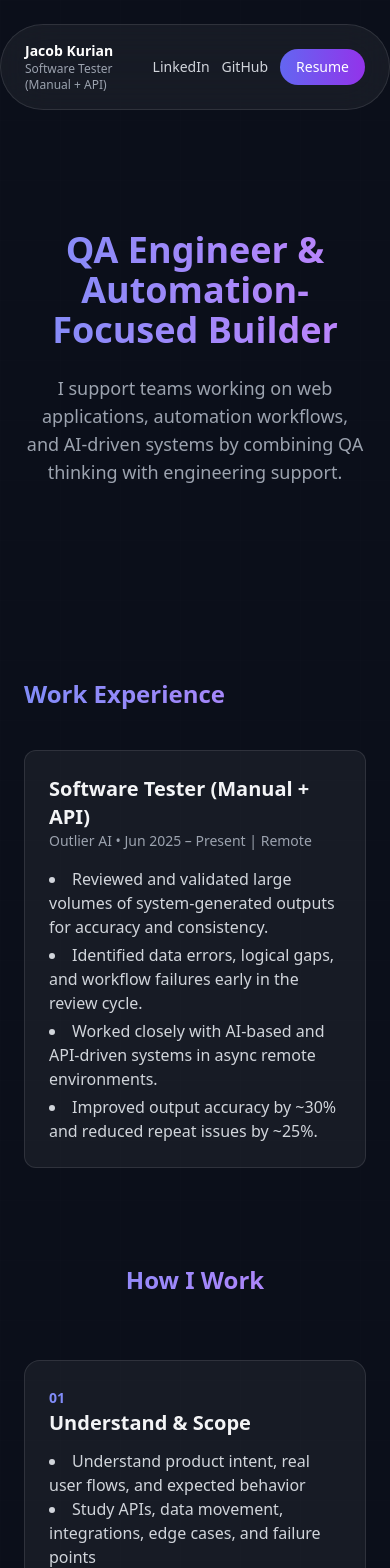
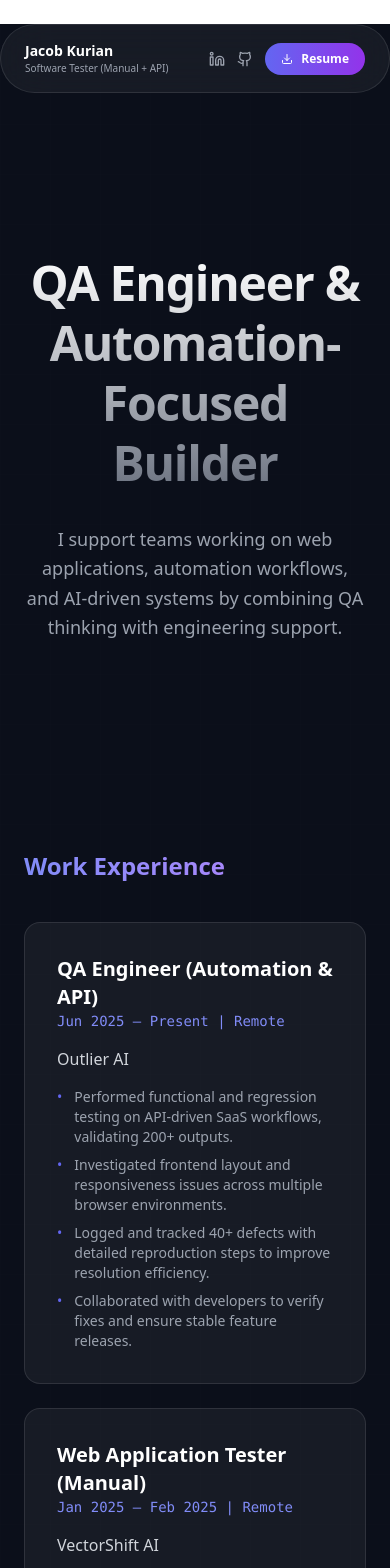
Before and after one commit to Yakhob/jacob-portfolio, a React (Create React App) app: page / in a window 390 px wide. Shown: the top 1568 px of the page. Built offline with nearby package versions, Linux system fonts and the light colour scheme; the HTML template or start-up script is replaced by a standard one.

Commit message:
Refactor App.js to include social links and icons

```diff
--- a/src/App.js
+++ b/src/App.js
@@ -1,270 +1,208 @@
 import React from "react";
+import {
+  Layout,
+  Server,
+  ShieldCheck,
+  Database,
+  ArrowRight,
+  Download,
+  Mail,
+  Linkedin,
+  Github
+} from "lucide-react";
 
 /* -------------------- DATA -------------------- */
 
-const workflowSteps = [
+const socialLinks = {
+  github: "https://github.com/Yakhob",
+  linkedin: "https://www.linkedin.com/in/jacob-kurian-b78725243/",
+};
+
+
+const workExperience = [
   {
-    step: "01",
-    title: "Understand & Scope",
+    role: "QA Engineer (Automation & API)",
+    company: "Outlier AI",
+    period: "Jun 2025 – Present | Remote",
     points: [
-      "Understand product intent, real user flows, and expected behavior",
-      "Study APIs, data movement, integrations, edge cases, and failure points",
+      "Performed functional and regression testing on API-driven SaaS workflows, validating 200+ outputs.",
+      "Investigated frontend layout and responsiveness issues across multiple browser environments.",
+      "Logged and tracked 40+ defects with detailed reproduction steps to improve resolution efficiency.",
+      "Collaborated with developers to verify fixes and ensure stable feature releases.",
     ],
   },
   {
-    step: "02",
-    title: "Test & Observe",
+    role: "Web Application Tester (Manual)",
+    company: "VectorShift AI",
+    period: "Jan 2025 – Feb 2025 | Remote",
     points: [
-      "Manual UI testing across real user and admin scenarios",
-      "API testing and response validation for accuracy and consistency",
-    ],
-  },
-  {
-    step: "03",
-    title: "Identify & Verify Issues",
-    points: [
-      "Identify defects, data mismatches, and logic gaps early",
-      "Re-test fixes and perform focused regression checks",
-    ],
-  },
-  {
-    step: "04",
-    title: "Stabilize & Strengthen",
-    points: [
-      "Reduce repeat issues through structured validation cycles",
-      "Improve reliability, consistency, usability, and system confidence",
-    ],
-  },
-];
-
-const workExperience = [
-  {
-    role: "Software Tester (Manual + API)",
-    company: "Outlier AI",
-    period: "Jun 2025 – Present | Remote",
-    points: [
-      "Reviewed and validated large volumes of system-generated outputs for accuracy and consistency.",
-      "Identified data errors, logical gaps, and workflow failures early in the review cycle.",
-      "Worked closely with AI-based and API-driven systems in async remote environments.",
-      "Improved output accuracy by ~30% and reduced repeat issues by ~25%.",
+      "Performed manual testing across 15+ web application pages and staging user workflows.",
+      "Reported 20+ UI and functional defects, including layout misalignment and broken user flows.",
+      "Verified fixes to ensure stable and consistent application behavior in a fast-paced environment.",
     ],
   },
 ];
 
 const projects = [
   {
-    title: "Remote Job Radar (Engine A)",
-    description:
-      "Multi-source remote job scanning engine that aggregates real hiring feeds and produces a filtered, high-signal job list.",
-    tech: "Python, Pandas, APIs, Data Filtering, Automation",
+    title: "Remote Job Intelligence Engine",
+    description: "An automation system built to aggregate and process hiring feeds into high-signal datasets.",
+    tech: "Python, Requests, BeautifulSoup, Pandas",
     link: "https://github.com/Yakhob",
-    previewImage: "/previews/remote-job-radar.png",
     bullets: [
-      "Aggregates jobs from 8+ remote job boards and public APIs",
-      "Filters by skill relevance, seniority, location, and recency",
-      "Exports a daily Excel file with only actionable roles",
+      "Processed 1000+ job listings and integrated 3+ external job sources.",
+      "Reduced manual job search time by 80% through automated extraction.",
+      "Transformed raw data into structured Excel reports with 95% accuracy."
     ],
     featured: true,
   },
   {
-    title: "Wagging Wonders – E-commerce Dog Shop Platform",
-    description:
-    "End-to-end testing of user and admin modules in a full-stack e-commerce platform.",
-    tech: "Manual Testing, API Testing, UI Validation",
-    link: "https://github.com/Yakhob/wagging-wonders",
-    previewImage: "/previews/wagging-wonders.png",
+    title: "AI Job Outreach Engine",
+    description: "A local LLM automation system designed to analyze job descriptions using n8n and Mistral.",
+    tech: "n8n, Ollama, Mistral LLM, JSON Schema",
+    link: "https://github.com/Yakhob",
+    bullets: [
+      "Extracts 10+ structured hiring attributes per job listing locally.",
+      "Implements JSON schema validation for reliable automation output.",
+      "Focuses on improving automation reliability through local LLM processing."
+    ],
+    featured: true,
   },
   {
-    title: "Digital Library System – Django Web Application",
-    description:
-      "Tested authentication, search workflows, and role-based access in a Django-based platform.",
-    tech: "Django, Manual Testing, Cross-Browser Testing",
-    link: "https://github.com/Yakhob/Digital-Library-System",
-    previewImage: "/previews/digital-library.png",
-
+    title: "Wagging Wonders Dog Shop",
+    description: "Full-stack platform managing e-commerce purchase and grooming booking workflows.",
+    tech: "PHP, MySQL, JavaScript, CRUD",
+    link: "https://github.com/Yakhob/wagging-wonders",
+    bullets: [
+      "Developed 10+ CRUD features for product and admin management.",
+      "Designed a relational database with 6+ tables, reducing load time by 30%.",
+      "Built an availability tracking system for real-time service updates."
+    ],
+    featured: false,
   },
 ];
 
+// UPDATED SKILLS DATA WITH ICON MAPPING
+const skillGroups = [
+  {
+    name: "Frontend",
+    icon: <Layout className="w-4 h-4" />,
+    skills: ["React", "JavaScript", "Tailwind CSS", "HTML5", "CSS3", "Responsive Design"]
+  },
+  {
+    name: "Backend",
+    icon: <Server className="w-4 h-4" />,
+    skills: ["Python", "PHP", "Node.js", "Express.js"]
+  },
+  {
+    name: "Testing Tools",
+    icon: <ShieldCheck className="w-4 h-4" />,
+    skills: ["Selenium", "Playwright", "Postman", "n8n", "Jira"]
+  },
+  {
+    name: "Database",
+    icon: <Database className="w-4 h-4" />,
+    skills: ["PostgreSQL", "MySQL", "SQL"]
+  }
+];
 
-const skillGroups = {
-  Languages: [
-    { name: "Python", icon: "python/python-original.svg" },
-    { name: "JavaScript", icon: "javascript/javascript-original.svg" },
-  ],
-
-  "Frameworks & Libraries": [
-    { name: "Django", icon: "django/django-plain.svg" },
-    { name: "Flask", icon: "flask/flask-original.svg" },
-    { name: "Pandas", icon: "pandas/pandas-original.svg" },
-    { name: "BeautifulSoup", icon: "python/python-original.svg" }, // Python lib
-    { name: "React", icon: "react/react-original.svg" },
-  ],
-
-  "Testing Tools": [
-    { name: "Selenium", icon: "selenium/selenium-original.svg" },
-    { name: "Postman", icon: "postman/postman-original.svg" },
-    { name: "JMeter", icon: "apache/apache-original.svg" },
-    { name: "Jira", icon: "jira/jira-original.svg" },
-    { name: "LambdaTest", icon: "/icons/lambdatest.svg" },
-  ],
-
-  "Automation & Workflows": [
-    { name: "n8n", icon: "/icons/n8n.svg" },
-  ],
-
-  "Dev & System Tools": [
-    { name: "Git", icon: "git/git-original.svg" },
-    { name: "Docker", icon: "docker/docker-original.svg" },
-    { name: "Linux", icon: "linux/linux-original.svg" },
-  ],
-
-};
-
-/* -------------------- APP -------------------- */
+/* -------------------- MAIN APP -------------------- */
 
 export default function App() {
   return (
-    <div className="min-h-screen text-gray-100 bg-[#0b0f1a] relative overflow-hidden">
-      {/* GRID */}
-      <div
-        className="absolute inset-0 opacity-[0.15]"
-        style={{
-          backgroundImage:
-            "linear-gradient(rgba(255,255,255,0.04) 1px, transparent 1px), linear-gradient(90deg, rgba(255,255,255,0.04) 1px, transparent 1px)",
-          backgroundSize: "60px 60px",
-        }}
-      />
+    <div className="min-h-screen text-gray-100 bg-[#0b0f1a] relative font-sans selection:bg-indigo-500/30">
+      <div className="absolute inset-0 opacity-[0.1] pointer-events-none"
+           style={{ backgroundImage: "linear-gradient(rgba(255,255,255,0.05) 1px, transparent 1px), linear-gradient(90deg, rgba(255,255,255,0.05) 1px, transparent 1px)", backgroundSize: "50px 50px" }} />
 
       <div className="relative z-10">
-        {/* HEADER */}
         <header className="max-w-6xl mx-auto px-6 py-4 mt-6 flex justify-between items-center bg-white/5 backdrop-blur-xl border border-white/10 rounded-full sticky top-4 z-50">
-          <div>
+          <div className="flex flex-col">
             <h1 className="text-sm font-semibold text-white">Jacob Kurian</h1>
-            <p className="text-xs text-gray-400">Software Tester (Manual + API)</p>
+            <p className="text-[10px] text-gray-400">Software Tester (Manual + API)</p>
           </div>
 
-          <nav className="hidden md:flex gap-8 text-sm text-gray-300">
-            <a href="#work" className="hover:text-white">Work</a>
-            <a href="#projects" className="hover:text-white">Projects</a>
-            <a href="#skills" className="hover:text-white">Skills</a>
-            <a href="#contact" className="hover:text-white">Contact</a>
+          <nav className="hidden md:flex gap-8 text-sm text-gray-300 font-medium">
+            <a href="#work" className="hover:text-white transition-colors">Work</a>
+            <a href="#projects" className="hover:text-white transition-colors">Projects</a>
+            <a href="#skills" className="hover:text-white transition-colors">Skills</a>
+            <a href="#contact" className="hover:text-white transition-colors">Contact</a>
           </nav>
 
           <div className="flex items-center gap-3">
-            <a href="#contact" className="hidden sm:inline px-4 py-2 text-sm rounded-full border border-white/20 hover:bg-white/10">
-              Contact Me
+            <a href={socialLinks.linkedin} target="_blank" rel="noreferrer" className="text-gray-400 hover:text-white transition-colors">
+              <Linkedin className="w-4 h-4" />
             </a>
-            <a href="https://www.linkedin.com/in/jacob-kurian-b78725243/" target="_blank" rel="noreferrer" className="text-sm text-gray-300 hover:text-white">
-              LinkedIn
+            <a href={socialLinks.github} target="_blank" rel="noreferrer" className="text-gray-400 hover:text-white transition-colors">
+              <Github className="w-4 h-4" />
             </a>
-            <a href="https://github.com/Yakhob" target="_blank" rel="noreferrer" className="text-sm text-gray-300 hover:text-white">
-              GitHub
-            </a>
-            <a href="/JacobKurian_Resume.pdf" download className="px-4 py-2 rounded-full text-sm bg-gradient-to-r from-indigo-500 to-purple-600 text-white">
-              Resume
+            <a href="/JacobKurian_Resume.pdf" download className="flex items-center gap-2 px-4 py-2 rounded-full text-xs font-bold bg-gradient-to-r from-indigo-500 to-purple-600 text-white hover:scale-105 transition-all">
+              <Download className="w-3 h-3" /> Resume
             </a>
           </div>
         </header>
 
-        <main className="max-w-6xl mx-auto p-6 space-y-24">
-          {/* HERO */}
-          <section className="text-center py-24">
-            <h1 className="text-4xl md:text-5xl font-bold bg-gradient-to-r from-indigo-400 to-purple-400 bg-clip-text text-transparent">
-              QA Engineer & Automation-Focused Builder
+        <main className="max-w-6xl mx-auto px-6 py-20 space-y-32">
+
+          <section className="text-center py-20">
+            <h1 className="text-5xl md:text-7xl font-black tracking-tight bg-gradient-to-b from-white to-gray-500 bg-clip-text text-transparent leading-tight">
+              QA Engineer & <br /> Automation-Focused Builder
             </h1>
-            <p className="max-w-3xl mx-auto mt-6 text-gray-400 text-lg">
+            <p className="max-w-2xl mx-auto mt-8 text-gray-400 text-lg font-medium leading-relaxed">
               I support teams working on web applications, automation workflows,
               and AI-driven systems by combining QA thinking with engineering support.
             </p>
           </section>
 
           {/* WORK EXPERIENCE */}
-          <section id="work">
-            <h2 className="text-2xl font-semibold mb-10 bg-gradient-to-r from-indigo-400 to-purple-400 bg-clip-text text-transparent">
+          <section id="work" className="scroll-mt-32">
+            <h2 className="text-2xl font-bold mb-10 bg-gradient-to-r from-indigo-400 to-purple-400 bg-clip-text text-transparent">
               Work Experience
             </h2>
-
-            {workExperience.map((job) => (
-              <div key={job.role} className="bg-white/5 border border-white/10 rounded-xl p-6">
-                <h3 className="text-xl font-semibold">{job.role}</h3>
-                <p className="text-gray-400 text-sm mb-4">
-                  {job.company} • {job.period}
-                </p>
-                <ul className="list-disc list-inside text-gray-300 space-y-1">
-                  {job.points.map((p, i) => <li key={i}>{p}</li>)}
-                </ul>
-              </div>
-            ))}
-          </section>
-
-          {/* HOW I WORK */}
-          <section>
-            <h2 className="text-2xl font-semibold text-center mb-16 bg-gradient-to-r from-indigo-400 to-purple-400 bg-clip-text text-transparent">
-              How I Work
-            </h2>
-
-            <div className="relative">
-              <div className="absolute left-1/2 top-0 h-full w-[2px] bg-indigo-500/30 hidden md:block" />
-
-              <div className="space-y-24">
-                {workflowSteps.map((w, i) => (
-                  <div key={w.step}
-                    className={`relative flex flex-col md:flex-row items-center ${i % 2 === 0 ? "md:justify-start" : "md:justify-end"}`}
-                  >
-                    <div className="absolute left-1/2 -translate-x-1/2 w-4 h-4 rounded-full bg-indigo-400 shadow-[0_0_20px_rgba(99,102,241,0.6)] hidden md:block" />
-
-                    <div className="md:w-[45%] bg-white/5 border border-white/10 rounded-2xl p-6">
-                      <span className="text-indigo-400 text-sm font-semibold">{w.step}</span>
-                      <h4 className="text-xl font-semibold mb-3">{w.title}</h4>
-                      <ul className="list-disc list-inside text-gray-300">
-                        {w.points.map((p, i) => <li key={i}>{p}</li>)}
-                      </ul>
-                    </div>
+            <div className="space-y-6 max-w-4xl mx-auto">
+              {workExperience.map((job, idx) => (
+                <div key={idx} className="bg-white/5 border border-white/10 rounded-2xl p-8 hover:bg-white/[0.07] transition-all group">
+                  <div className="flex flex-col md:flex-row justify-between mb-4">
+                    <h3 className="text-xl font-bold text-white group-hover:text-indigo-400 transition-colors">{job.role}</h3>
+                    <span className="text-sm font-mono text-indigo-400">{job.period}</span>
                   </div>
-                ))}
-              </div>
+                  <p className="text-gray-300 font-medium mb-4">{job.company}</p>
+                  <ul className="space-y-2">
+                    {job.points.map((p, i) => (
+                      <li key={i} className="text-sm text-gray-400 flex items-start">
+                        <span className="text-indigo-500 mr-3">•</span>{p}
+                      </li>
+                    ))}
+                  </ul>
+                </div>
+              ))}
             </div>
           </section>
 
           {/* PROJECTS */}
-          <section id="projects">
-            <h2 className="text-2xl font-semibold mb-10 bg-gradient-to-r from-indigo-400 to-purple-400 bg-clip-text text-transparent">
+          <section id="projects" className="scroll-mt-32">
+            <h2 className="text-2xl font-bold mb-10 bg-gradient-to-r from-indigo-400 to-purple-400 bg-clip-text text-transparent">
               Featured Projects
             </h2>
-
-            <div className="space-y-12">
-              {projects.map((p) => (
-                <div key={p.title}
-                  className={`grid md:grid-cols-2 gap-8 p-6 rounded-2xl border ${p.featured ? "border-indigo-400/40 bg-indigo-500/5" : "border-white/10 bg-white/5"}`}
-                >
-                  <div className="relative rounded-xl overflow-hidden bg-black/40 border border-white/10">
-  {p.previewImage ? (
-    <img
-      src={p.previewImage}
-      alt={`${p.title} preview`}
-      className="w-full h-full object-cover transition-transform duration-500 group-hover:scale-105"
-    />
-  ) : (
-    <div className="flex items-center justify-center h-full text-gray-500">
-      Preview coming soon
-    </div>
-  )}
-</div>
-
-                  <div>
-                    <h3 className="text-xl font-semibold">{p.title}</h3>
-                    <p className="text-gray-300 mt-3">{p.description}</p>
-                    <p className="text-sm text-gray-400 mt-2">{p.tech}</p>
-
-                    {p.bullets && (
-                      <ul className="list-disc list-inside text-gray-300 mt-3">
-                        {p.bullets.map((b, i) => <li key={i}>{b}</li>)}
+            <div className="grid grid-cols-1 gap-6 max-w-4xl mx-auto">
+              {projects.map((project, i) => (
+                <div key={i} className="bg-white/5 border border-white/10 p-8 rounded-2xl flex flex-col md:flex-row gap-6 items-start hover:border-white/20 transition-all">
+                  <div className="flex-grow">
+                    <h3 className="text-xl font-bold text-white mb-2">{project.title}</h3>
+                    <p className="text-xs text-indigo-400 font-mono mb-4 uppercase tracking-wider">{project.tech}</p>
+                    <p className="text-sm text-gray-400 mb-4">{project.description}</p>
+                    {project.bullets && (
+                      <ul className="mb-6 space-y-1">
+                         {project.bullets.map((bullet, idx) => (
+                           <li key={idx} className="text-xs text-gray-500 flex items-start">
+                             <span className="text-indigo-500 mr-2">/</span>{bullet}
+                           </li>
+                         ))}
                       </ul>
                     )}
-
-                    <a href={p.link} target="_blank" rel="noreferrer"
-                      className="inline-block mt-4 text-indigo-400 hover:underline">
-                      View Project →
+                  </div>
+                  <div className="shrink-0 pt-1">
+                    <a href={project.link} target="_blank" rel="noreferrer" className="text-sm font-bold text-white bg-white/5 border border-white/10 px-6 py-3 rounded-xl hover:bg-indigo-600 hover:border-indigo-600 transition-all inline-flex items-center group">
+                      View Source <ArrowRight className="ml-2 w-4 h-4 group-hover:translate-x-1 transition-transform" />
                     </a>
                   </div>
                 </div>
@@ -272,52 +210,49 @@ export default function App() {
             </div>
           </section>
 
-          {/* SKILLS */}
-          <section id="skills">
-            <h2 className="text-2xl font-semibold mb-8 bg-gradient-to-r from-indigo-400 to-purple-400 bg-clip-text text-transparent">
-              Skills
+          {/* SKILLS WITH ICONS */}
+          <section id="skills" className="scroll-mt-32">
+            <h2 className="text-2xl font-bold mb-10 bg-gradient-to-r from-indigo-400 to-purple-400 bg-clip-text text-transparent">
+              Technical Arsenal
             </h2>
-
-            {Object.entries(skillGroups).map(([group, skills]) => (
-              <div key={group} className="mb-8">
-                <h4 className="uppercase text-gray-400 text-sm mb-4">{group}</h4>
-                <div className="grid grid-cols-3 sm:grid-cols-4 md:grid-cols-6 gap-6">
-                  {skills.map((s) => (
-                    <img key={s.name}
-                      src={`https://cdn.jsdelivr.net/gh/devicons/devicon/icons/${s.icon}`}
-                      alt={s.name}
-                      title={s.name}
-                      className="w-10 h-10 mx-auto"
-                    />
-                  ))}
+            <div className="grid grid-cols-1 sm:grid-cols-2 lg:grid-cols-4 gap-8">
+              {skillGroups.map((group) => (
+                <div key={group.name} className="bg-white/5 border border-white/10 p-6 rounded-2xl hover:bg-white/[0.07] transition-all">
+                  <div className="flex items-center gap-3 mb-6 border-b border-white/5 pb-4">
+                    <div className="p-2 bg-indigo-500/10 rounded-lg text-indigo-400">
+                      {group.icon}
+                    </div>
+                    <h4 className="text-[10px] font-bold text-gray-300 uppercase tracking-[0.2em]">{group.name}</h4>
+                  </div>
+                  <ul className="space-y-3">
+                    {group.skills.map((skill) => (
+                      <li key={skill} className="text-sm text-gray-400 hover:text-white transition-colors cursor-default flex items-center gap-2">
+                        <span className="w-1 h-1 bg-indigo-500 rounded-full" />
+                        {skill}
+                      </li>
+                    ))}
+                  </ul>
                 </div>
-              </div>
-            ))}
-          </section>
-          {/* CONTACT */}
-          <section id="contact" className="grid md:grid-cols-2 gap-12 bg-white/5 p-10 rounded-2xl">
-            <div>
-              <h2 className="text-3xl font-bold mb-4">Why Work With Me</h2>
-              <ul className="space-y-3 text-gray-300">
-                <li>✔ Clear async communication</li>
-                <li>✔ Strong QA + automation mindset</li>
-                <li>✔ Comfortable owning tasks end-to-end</li>
-                <li>✔ Focus on long-term stability</li>
-              </ul>
+              ))}
             </div>
-
-            <form className="space-y-4">
-              <input className="w-full px-4 py-3 bg-black/40 rounded-lg" placeholder="Your name" />
-              <input className="w-full px-4 py-3 bg-black/40 rounded-lg" placeholder="Your email" />
-              <textarea className="w-full px-4 py-3 bg-black/40 rounded-lg" rows="4" placeholder="Tell me what you're working on…" />
-              <button className="w-full py-3 bg-gradient-to-r from-indigo-500 to-purple-600 rounded-lg">
-                Send Message
-              </button>
-            </form>
           </section>
 
-          <footer className="text-center text-gray-400 py-10">
-            © {new Date().getFullYear()} Jacob Kurian
+          {/* CONTACT */}
+          <section id="contact" className="bg-gradient-to-br from-indigo-600 to-purple-700 rounded-3xl p-12 text-center shadow-2xl">
+            <h2 className="text-3xl md:text-4xl font-black mb-4">Let's Build Something Reliable</h2>
+            <p className="text-white/80 mb-10 max-w-lg mx-auto font-medium">Seeking roles in QA Engineering and Full-Stack Development.</p>
+            <div className="flex flex-col md:flex-row gap-4 justify-center items-center">
+              <a href="mailto:jacobkurian2004@gmail.com" className="flex items-center gap-2 px-10 py-4 bg-white text-indigo-600 font-bold rounded-xl hover:scale-105 transition-all">
+                <Mail className="w-5 h-5" /> jacobkurian2004@gmail.com
+              </a>
+              <a href={socialLinks.linkedin} target="_blank" rel="noreferrer" className="flex items-center gap-2 px-10 py-4 bg-white/10 border border-white/20 text-white font-bold rounded-xl hover:bg-white/20 transition-all">
+                <Linkedin className="w-5 h-5" /> LinkedIn
+              </a>
+            </div>
+          </section>
+
+          <footer className="text-center py-10 border-t border-white/5">
+            <p className="text-[10px] text-gray-500 uppercase tracking-[0.2em]">Jacob Kurian • {new Date().getFullYear()}</p>
           </footer>
         </main>
       </div>
```
